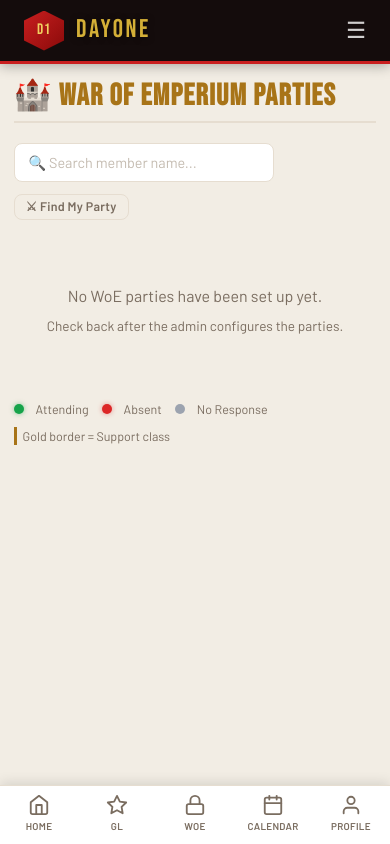
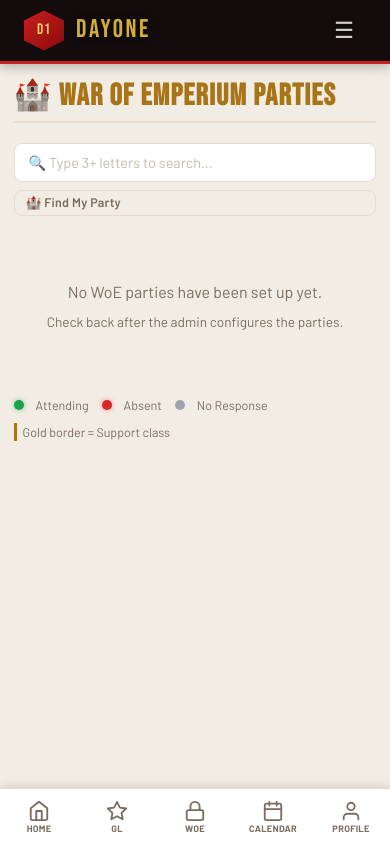
Before and after one commit to patricknavarrete/dayone-guild, a Flask app: template templates/woe.html in a window 390 px wide. Run offline with Flask 3, Linux system fonts and the light colour scheme; the template is opened without the code that fills it, so the values that code supplies are empty; the visitor is signed in with stand-in values (Sample User, id 1); parts of the project's set-up code (start-up, migrations or seed data) failed here and were passed over.

Commit message:
Fixed Version

```diff
--- a/app.py
+++ b/app.py
@@ -508,7 +508,8 @@ def home():
         "SELECT * FROM announcements WHERE is_active=1 ORDER BY is_pinned DESC, created_at DESC LIMIT 6"
     ).fetchall()
 
-    att_rate = get_attendance_rate(db, mid)
+    att_rate_data = get_attendance_rate(db, mid)
+    att_rate = att_rate_data['pct']
     member   = db.execute("SELECT name, job, photo_path FROM members WHERE id=?", (mid,)).fetchone()
 
     return render_template('home.html',
--- a/static/css/style.css
+++ b/static/css/style.css
@@ -104,6 +104,8 @@ h1, h2, h3, h4 {
   z-index: 100;
   height: 64px;
   box-shadow: 0 2px 12px rgba(0,0,0,0.3);
+  /* needed so absolute nav-links dropdown anchors to navbar */
+  isolation: isolate;
 }
 
 /* When no ticker is present, navbar sticks to top */
@@ -182,6 +184,14 @@ body:not(:has(.news-ticker)) .navbar { top: 0; }
   font-size: 1.4rem;
   cursor: pointer;
   margin-left: auto;
+  /* ensure minimum 44px tap target on mobile */
+  min-width: 44px;
+  min-height: 44px;
+  align-items: center;
+  justify-content: center;
+  touch-action: manipulation;
+  -webkit-tap-highlight-color: transparent;
+  padding: 0 0.5rem;
 }
 
 /* ── Container ──────────────────────────────────────────────────────────────── */
@@ -1015,19 +1025,20 @@ select.form-control {
   .nav-links {
     display: none;
     flex-direction: column;
-    position: absolute;
+    position: fixed;
     top: 64px; left: 0; right: 0;
     background: #140c0c;
     border-bottom: 2px solid var(--red);
-    padding: 0.5rem;
-    z-index: 99;
-    max-height: calc(100vh - 64px);
+    padding: 0.5rem 0.5rem calc(0.5rem + env(safe-area-inset-bottom, 0px));
+    z-index: 150;
+    max-height: calc(100dvh - 64px);
     overflow-y: auto;
+    box-shadow: 0 8px 24px rgba(0,0,0,0.4);
   }
   .nav-links.open { display: flex; }
   .nav-links li { width: 100%; }
-  .nav-links a { display: block; padding: 0.6rem 1rem; font-size: 0.9rem; border-radius: var(--radius); }
-  .menu-toggle { display: block; }
+  .nav-links a { display: block; padding: 0.75rem 1rem; font-size: 0.9rem; border-radius: var(--radius); }
+  .menu-toggle { display: flex; }
   .approval-card { grid-template-columns: 72px 1fr; gap: 0.75rem; }
   .approval-card .approval-actions { grid-column: 1 / -1; flex-direction: row; flex-wrap: wrap; }
   .profile-header { flex-direction: column; gap: 1rem; }
@@ -1511,8 +1522,8 @@ select.form-control {
 }
 
 @media (max-width: 768px) {
-  /* push content above the bottom nav */
-  .container { padding-bottom: calc(72px + env(safe-area-inset-bottom, 0px)); }
+  /* push content above the bottom nav — 56px nav + safe area */
+  .container { padding-bottom: calc(56px + env(safe-area-inset-bottom, 20px)); }
 
   .bottom-nav {
     display: flex;
@@ -1520,32 +1531,57 @@ select.form-control {
     bottom: 0;
     left: 0;
     right: 0;
+    width: 100%;
     z-index: 200;
     background: var(--surface);
     border-top: 1px solid var(--border);
-    padding-bottom: max(env(safe-area-inset-bottom, 0px), 4px);
-    box-shadow: 0 -2px 12px rgba(0,0,0,0.12);
+    /* fixed height so it never resizes or jumps */
+    height: calc(56px + env(safe-area-inset-bottom, 0px));
+    align-items: flex-start;
+    padding-bottom: env(safe-area-inset-bottom, 0px);
+    box-shadow: 0 -1px 10px rgba(0,0,0,0.15);
+    /* GPU layer — prevents iOS scroll jitter */
+    -webkit-transform: translate3d(0,0,0);
+    transform: translate3d(0,0,0);
+    will-change: transform;
+    /* prevent iOS from hiding during bounce scroll */
+    -webkit-backface-visibility: hidden;
+    backface-visibility: hidden;
   }
 
   .bn-item {
     flex: 1;
+    min-width: 0;
+    /* fixed 56px item height — never shifts */
+    height: 56px;
     display: flex;
     flex-direction: column;
     align-items: center;
     justify-content: center;
-    gap: 3px;
-    padding: 8px 4px 6px;
+    gap: 2px;
+    padding: 0 2px;
     color: var(--text-muted);
     text-decoration: none;
-    font-size: 0.62rem;
-    font-weight: 600;
+    font-size: 0.58rem;
+    font-weight: 700;
     letter-spacing: 0.03em;
     text-transform: uppercase;
     transition: color 0.15s;
-    min-height: 50px;
+    -webkit-tap-highlight-color: transparent;
+    touch-action: manipulation;
+    white-space: nowrap;
+    overflow: hidden;
   }
 
-  .bn-item svg { transition: stroke 0.15s; }
+  .bn-item svg { transition: stroke 0.15s; flex-shrink: 0; }
+
+  .bn-item span {
+    /* prevent label overflow from widening items */
+    max-width: 100%;
+    overflow: hidden;
+    text-overflow: ellipsis;
+    line-height: 1;
+  }
 
   .bn-item.active,
   .bn-item:hover {
@@ -1555,6 +1591,12 @@ select.form-control {
   .bn-item.active svg,
   .bn-item:hover svg {
     stroke: var(--gold);
+  }
+
+  /* extra-small phones: hide text labels, show only icons */
+  @media (max-width: 360px) {
+    .bn-item span { display: none; }
+    .bn-item { gap: 0; justify-content: center; }
   }
 
   .menu-toggle { display: flex; }
@@ -1656,9 +1698,21 @@ textarea:focus-visible {
 .find-party-bar {
   display: flex;
   align-items: center;
-  gap: 0.75rem;
+  gap: 0.65rem;
   flex-wrap: wrap;
   margin-bottom: 1rem;
+}
+
+.find-party-bar .form-control {
+  flex: 1;
+  min-width: 160px;
+  max-width: 280px;
+}
+
+.find-party-bar .search-hint {
+  font-size: 0.7rem;
+  color: var(--text-muted);
+  white-space: nowrap;
 }
 
 .party-card.party-highlight {
@@ -1669,6 +1723,14 @@ textarea:focus-visible {
 .party-member-row.row-highlight {
   background: rgba(168, 116, 24, 0.18);
   border-radius: 4px;
+}
+
+@media (max-width: 480px) {
+  .find-party-bar { gap: 0.5rem; }
+  .find-party-bar .form-control { max-width: 100%; width: 100%; min-width: 0; }
+  .find-party-bar .search-hint { display: none; }
+  .find-party-bar { flex-direction: column; align-items: stretch; }
+  .find-party-bar > * { width: 100%; }
 }
 
 /* ── Home Dashboard ─────────────────────────────────────────────────────────── */
--- a/static/js/main.js
+++ b/static/js/main.js
@@ -2,7 +2,23 @@
 const menuToggle = document.querySelector('.menu-toggle');
 const navLinks = document.querySelector('.nav-links');
 if (menuToggle && navLinks) {
-  menuToggle.addEventListener('click', () => navLinks.classList.toggle('open'));
+  menuToggle.addEventListener('click', function(e) {
+    e.stopPropagation();
+    navLinks.classList.toggle('open');
+    menuToggle.setAttribute('aria-expanded', navLinks.classList.contains('open'));
+  });
+  // close when tapping a link
+  navLinks.querySelectorAll('a').forEach(a => {
+    a.addEventListener('click', () => navLinks.classList.remove('open'));
+  });
+  // close when tapping outside
+  document.addEventListener('click', function(e) {
+    if (navLinks.classList.contains('open') &&
+        !navLinks.contains(e.target) &&
+        !menuToggle.contains(e.target)) {
+      navLinks.classList.remove('open');
+    }
+  });
 }
 
 // ── Active nav link ──────────────────────────────────────────────────────────
--- a/templates/woe.html
+++ b/templates/woe.html
@@ -4,8 +4,9 @@
 {% block content %}
 <h1 class="page-title">🏰 War of Emperium Parties</h1>
 <div class="find-party-bar">
-  <input type="text" id="party-search" class="form-control" placeholder="🔍 Search member name..." style="max-width:260px;">
-  <button class="btn btn-outline btn-sm" id="find-my-party-btn" type="button">⚔ Find My Party</button>
+  <input type="text" id="party-search" class="form-control" placeholder="🔍 Type 3+ letters to search..." autocomplete="off" autocorrect="off" spellcheck="false">
+  <span class="search-hint">Press Enter or type 3+ letters</span>
+  <button class="btn btn-outline btn-sm" id="find-my-party-btn" type="button">🏰 Find My Party</button>
 </div>
 
 {% if next_woe %}
@@ -145,38 +146,60 @@ document.querySelectorAll('.att-actions form').forEach(form => {
 
 // Party member search + Find My Party
 const partySearch = document.getElementById('party-search');
+let _searchTimer = null;
 
-function highlightPartySearch(q) {
-  document.querySelectorAll('.party-card').forEach(card => card.classList.remove('party-highlight'));
-  document.querySelectorAll('.party-member-row').forEach(row => row.classList.remove('row-highlight'));
-  if (!q) return;
+function clearPartyHighlights() {
+  document.querySelectorAll('.party-card').forEach(c => c.classList.remove('party-highlight'));
+  document.querySelectorAll('.party-member-row').forEach(r => r.classList.remove('row-highlight'));
+}
+
+function runPartySearch(q, scroll) {
+  clearPartyHighlights();
+  if (!q || q.length < 3) return;
   const ql = q.toLowerCase();
+  let found = false;
   document.querySelectorAll('.party-member-row').forEach(row => {
     const name = (row.dataset.name || row.querySelector('.member-name')?.textContent || '').toLowerCase();
     if (name.includes(ql)) {
       row.classList.add('row-highlight');
       row.closest('.party-card')?.classList.add('party-highlight');
+      found = true;
     }
   });
-  const first = document.querySelector('.party-card.party-highlight');
-  if (first) first.scrollIntoView({ behavior: 'smooth', block: 'center' });
+  if (scroll && found) {
+    const first = document.querySelector('.party-card.party-highlight');
+    if (first) first.scrollIntoView({ behavior: 'smooth', block: 'center' });
+  }
+  return found;
 }
 
 if (partySearch) {
-  partySearch.addEventListener('input', function() { highlightPartySearch(this.value.trim()); });
+  partySearch.addEventListener('input', function() {
+    const val = this.value.trim();
+    clearTimeout(_searchTimer);
+    if (val.length === 0) { clearPartyHighlights(); return; }
+    if (val.length < 3) return;
+    _searchTimer = setTimeout(() => runPartySearch(val, false), 300);
+  });
+  partySearch.addEventListener('keydown', function(e) {
+    if (e.key === 'Enter') {
+      clearTimeout(_searchTimer);
+      runPartySearch(this.value.trim(), true);
+    }
+  });
 }
 
 document.getElementById('find-my-party-btn')?.addEventListener('click', function() {
+  partySearch && (partySearch.value = '');
+  clearPartyHighlights();
   const myRow = document.querySelector('.party-member-row[data-me="1"]');
   if (myRow) {
-    document.querySelectorAll('.party-card').forEach(c => c.classList.remove('party-highlight'));
-    document.querySelectorAll('.party-member-row').forEach(r => r.classList.remove('row-highlight'));
     myRow.classList.add('row-highlight');
     myRow.closest('.party-card')?.classList.add('party-highlight');
     myRow.scrollIntoView({ behavior: 'smooth', block: 'center' });
   } else {
-    const bar = document.querySelector('.find-party-bar');
-    if (bar) { bar.style.color = 'var(--red)'; setTimeout(() => bar.style.color = '', 2000); }
+    this.textContent = '✕ Not Assigned';
+    setTimeout(() => { this.textContent = '🏰 Find My Party'; }, 2500);
   }
 });
 </script>
```
Also changed, not shown: templates/guild_league.html (+37 -12 lines).
